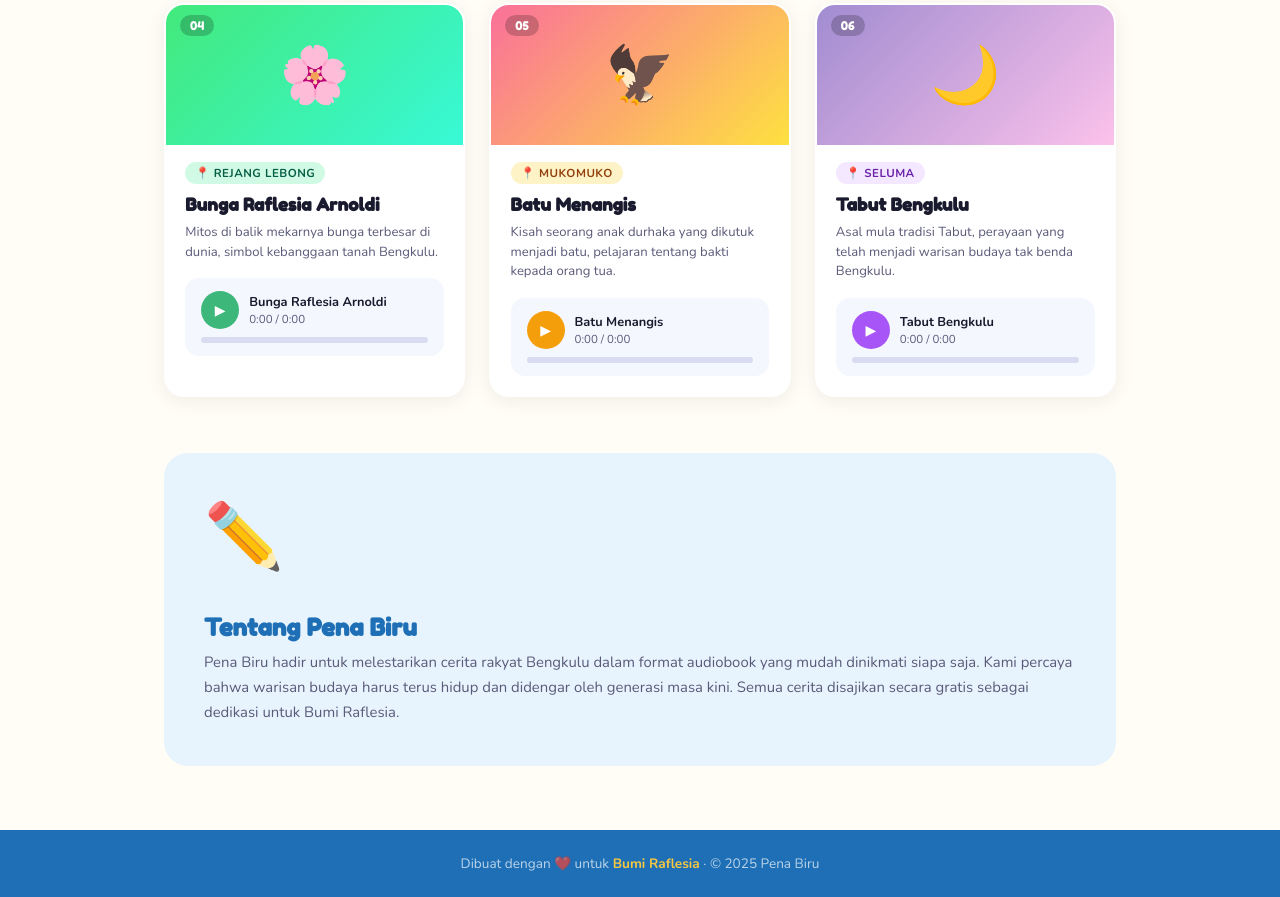
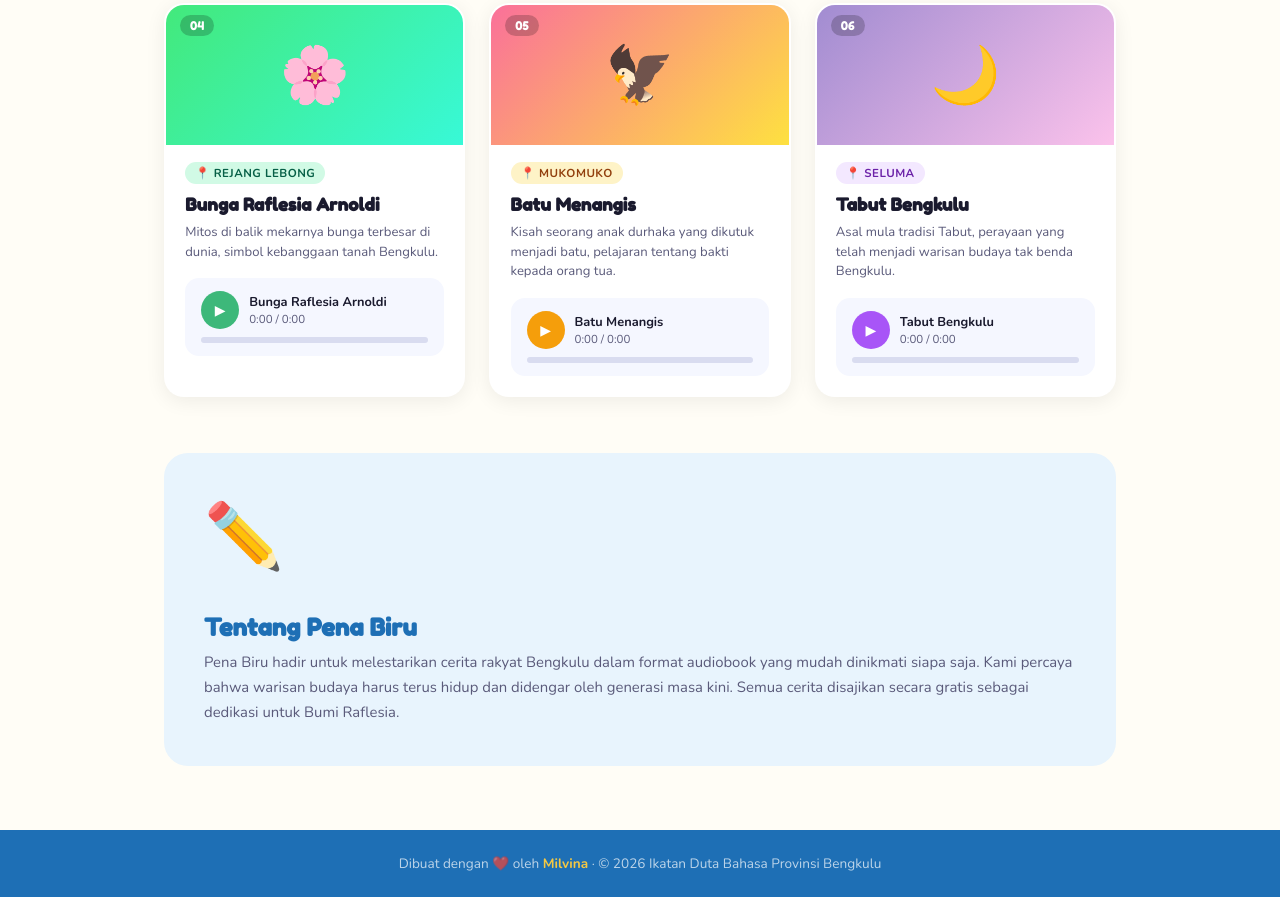
Before and after one commit to FakhriRyu/PenaBiru, a plain HTML site: page index.html in a window 1280 px wide. Shown: the part 1097-1994 px from the top of the page. Drawn offline with nearby package versions, Linux system fonts and the light colour scheme.

Commit message:
chore: update footer attribution and copyright year in index.html

```diff
--- a/index.html
+++ b/index.html
@@ -725,7 +725,7 @@
   </main>
 
   <footer>
-    <p>Dibuat dengan ❤️ untuk <strong>Bumi Raflesia</strong> · © 2025 Pena Biru</p>
+    <p>Dibuat dengan ❤️ oleh <strong>Milvina</strong> · © 2026 Ikatan Duta Bahasa Provinsi Bengkulu</p>
   </footer>
 
   <script>
```
